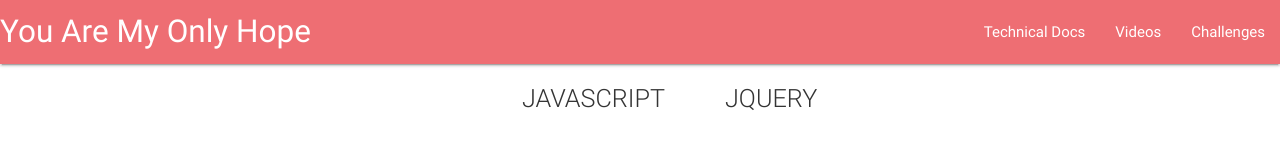
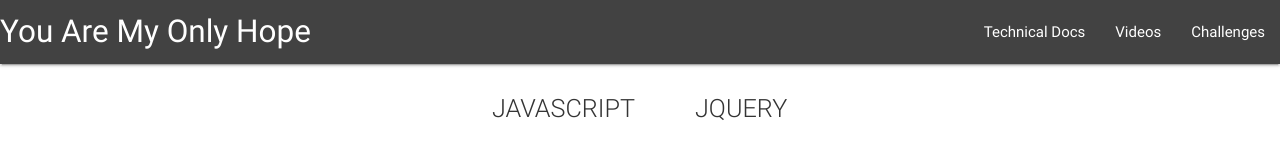
Before and after one commit to you-are-my-only-hope/help-site, a plain HTML site: page technical_docs.html in a window 1280 px wide. Drawn offline with Linux system fonts and the light colour scheme.

Commit message:
Made the basic structure for the TD page

```diff
--- a/assets/js/td.js
+++ b/assets/js/td.js
@@ -36,7 +36,8 @@ $(document).ready(function(){
 		div_var_btn.text("Variables");
 
 		div_var_btn.attr({
-			"id": "vars"
+			"id": "vars",
+			"class": "waves-teal btn-flat center-align"
 		});
 
 		div_head.appendTo(li);
--- a/technical_docs.html
+++ b/technical_docs.html
@@ -32,8 +32,10 @@
 
 	.cat {
 
-		margin-top: 15px;
-		padding-left: 300px;
+		margin-top: 25px;
+		margin-bottom: 25px;
+		padding-left: -200px;
+
 	}
 
 </style>
@@ -43,7 +45,7 @@
 	<!-- begin navbar -->
 
 	<nav>
-    	<div class="nav-wrapper">
+    	<div class="nav-wrapper grey darken-3">
     		<a href="index.html" class="brand-logo">You Are My Only Hope</a>
     		<ul id="nav-mobile" class="right hide-on-med-and-down">
         		<li><a href="#">Technical Docs</a></li>
@@ -56,14 +58,16 @@
 	<!-- end navbar -->
 
 	<!-- begin the materialize container -->
-	<div class="container">
 
 
-	 <div class="col s12 cat"><span class="flow-text"><a class="waves-effect waves-teal btn-flat center-align" id="javascript">JavaScript</a><a class="waves-effect waves-teal btn-flat center-align" id="jQuery">jQuery</a></span>
+	<div class="row">
 
-	 </div>  <!-- End of Category div -->
+		 <div class="col s12 cat center-align"><span class="flow-text "><a class="waves-effect waves-teal btn-flat" id="javascript">JavaScript</a><a class="waves-effect waves-teal btn-flat" id="jQuery">jQuery</a></span>
 
-	<div class="row">
+		 </div>  <!-- End of Category div -->
+
+
+
 
 	     <div class="col s12 m4 l3 table">
 
@@ -84,9 +88,6 @@
 	   </div>
 
 
-	<!-- end the materialize container -->
-	</div>
-
 	<!-- Link to the outside javascript -->
 	<script type="text/javascript" src="assets/js/technical_docs.js"></script>
 
```
